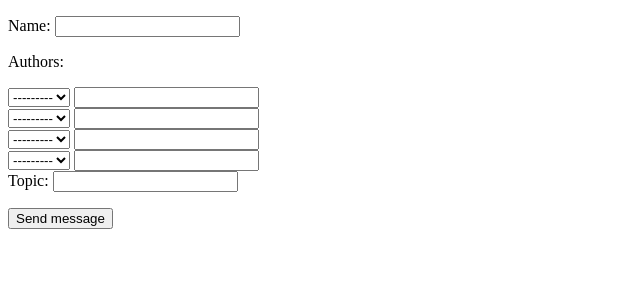
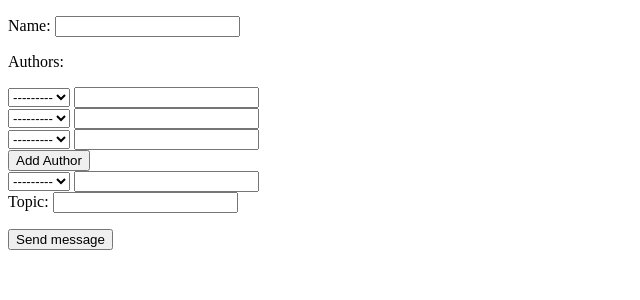
Before and after one commit to Victory/fun-with-forms, a Django app: page /manual in a window 1280 px wide. Shown: the top 300 px of the page, without its empty margins (0-640 px from the left). Run offline with Django 3.2, Linux system fonts and the light colour scheme.

Commit message:
create add author button

```diff
--- a/funforms/bythebook/templates/manual.html
+++ b/funforms/bythebook/templates/manual.html
@@ -26,6 +26,7 @@
           </div>
           {% endfor %}
         </div>
+        <button type="button" id="add_author">Add Author</button>
 
         <div id="author_prototype" class="hide">
           {{ author_prototype.title }}
@@ -46,6 +47,13 @@
 
     <script>
       jQuery(function ($) {
+        $("#add_author").click(function (evt) {
+        console.log($("#author_prototype").html());
+          var $proto = $($("#author_prototype").html());
+          var $div = $("<div>");
+          $div.append($proto);
+          $("#authors").append($div);
+        });
       });
     </script>
   </body>
```
